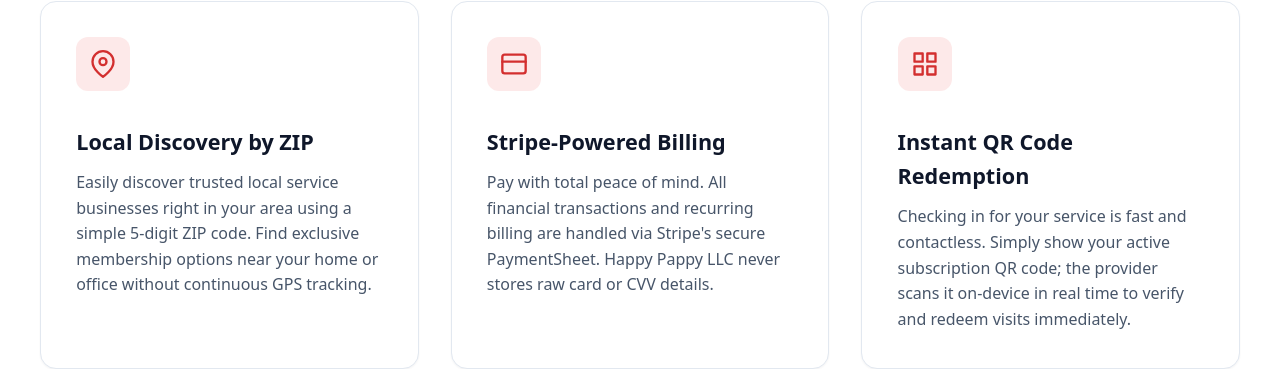
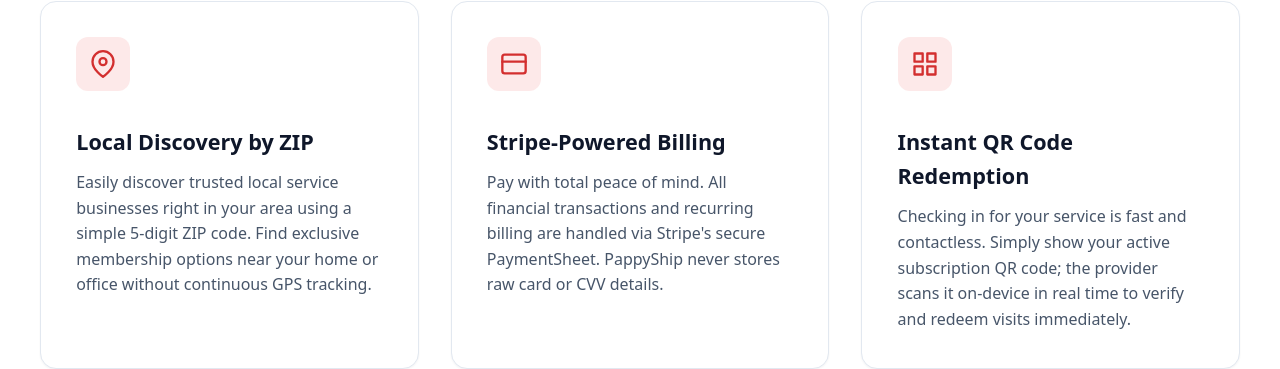
Before and after one commit to WaliHassanKhan/happypappyllc, a plain HTML site: page index.html in a window 1280 px wide. Shown: the part 1764-2133 px from the top of the page. Drawn offline with Linux system fonts and the light colour scheme.

Commit message:
small fix

```diff
--- a/index.html
+++ b/index.html
@@ -207,7 +207,7 @@
             <h3>Stripe-Powered Billing</h3>
             <p>
               Pay with total peace of mind. All financial transactions and recurring billing are handled via
-              Stripe's secure PaymentSheet. Happy Pappy LLC never stores raw card or CVV details.
+              Stripe's secure PaymentSheet. PappyShip never stores raw card or CVV details.
             </p>
           </article>
 
```
